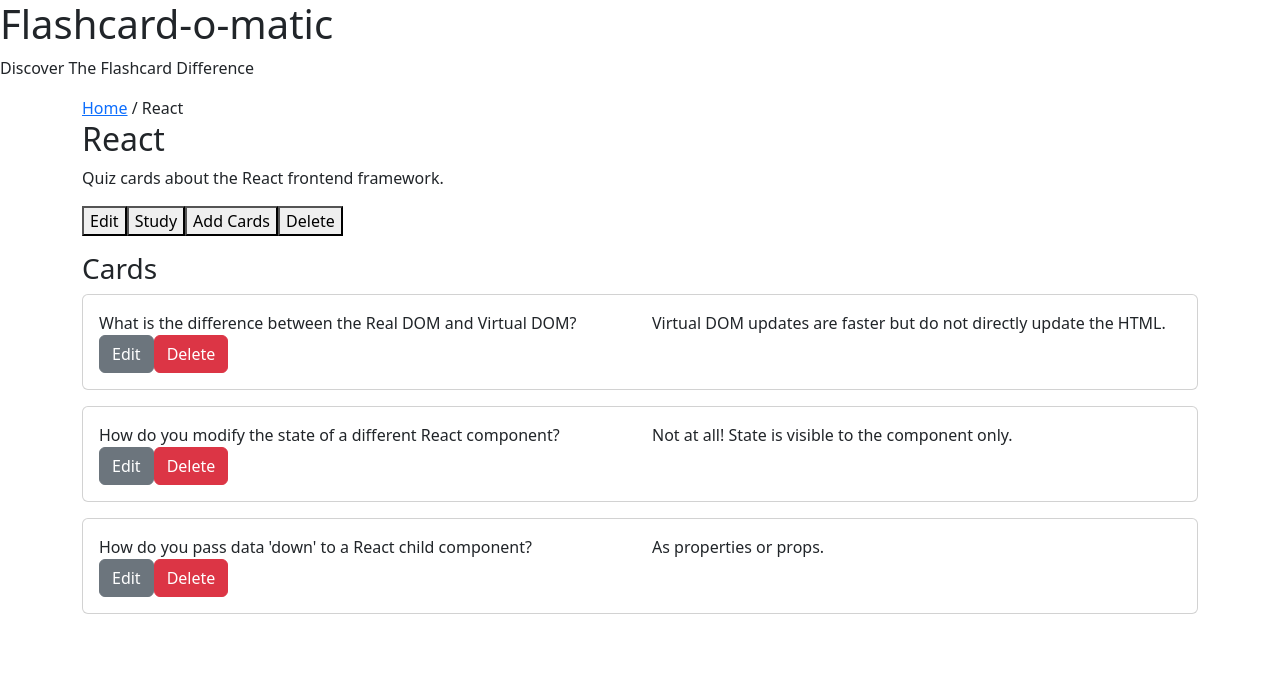
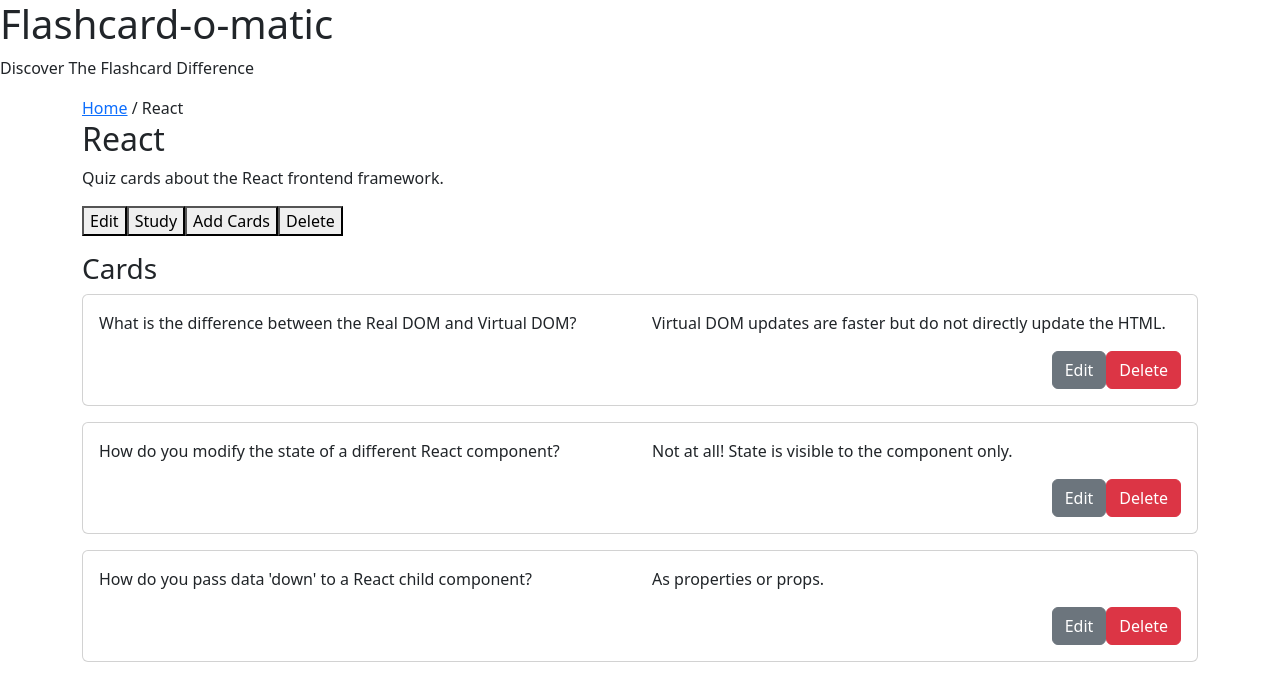
Before and after one commit to jkfaris94/Flashcard-O-Matic, a React (Create React App) app: page /decks/1 in a window 1280 px wide. Shown: the top 700 px of the page. Built offline with nearby package versions, Linux system fonts and the light colour scheme.

Commit message:
added function Card() using parameters passed from fetch in decks

```diff
--- a/src/components/cards/Card.js
+++ b/src/components/cards/Card.js
@@ -1,7 +1,10 @@
 import React from "react";
-import { Link } from "react-router-dom"
+import { Link, useNavigate } from "react-router-dom"
 
 function Card ({ card, deckId }) {
+    const navigate = useNavigate();
+
+
     const handleDeleteCard = () => {
         const confirm = window.confirm("Delete this card?");
         if (confirm) {
@@ -19,15 +22,24 @@
         <div className="card mb-3">
         <div className="card-body">
           <div className="row">
-                    <div className="col">{card.front}</div>
-                    <div className="col">{card.back}</div>
+            <div className="col">
+              <p>{card.front}</p>
             </div>
+            <div className="col">
+              <p>{card.back}</p>
+            </div>
+          </div>
+          <div className="d-flex justify-content-end">
             <Link to={`/decks/${deckId}/cards/${card.id}/edit`}>
               <button className="btn btn-secondary mr-2">Edit</button>
             </Link>
-                <button onClick={handleDeleteCard} className="btn btn-danger">Delete</button>
+            <button className="btn btn-danger" onClick={handleDeleteCard}>
+              Delete
+            </button>
           </div>
         </div>
+      </div>
+
     );
 }
 
```
Lines whose indentation alone changed are shown as unchanged.
